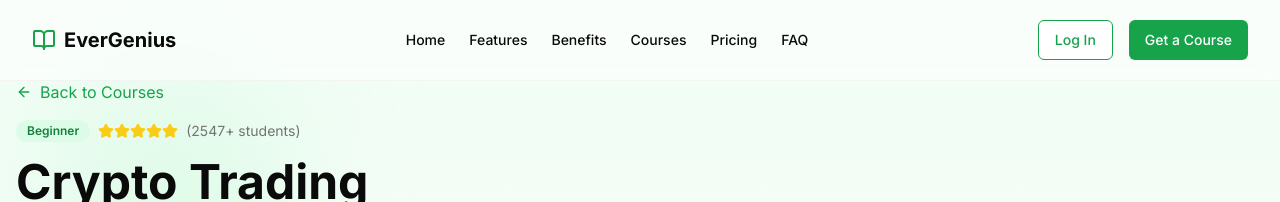
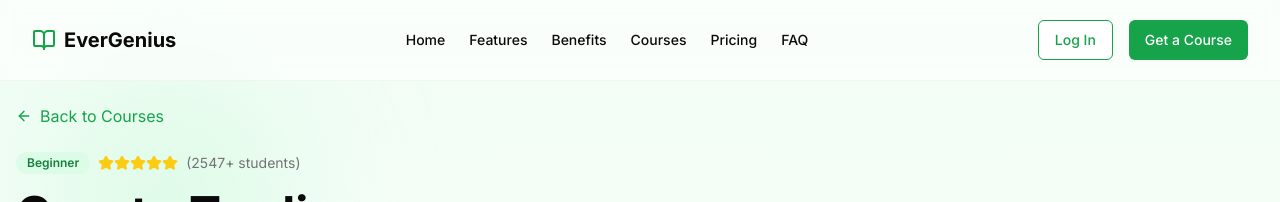
Before and after one commit to Jossyboydgenius/Evergenius, a Next.js app: page /courses/crypto-trading-fundamentals in a window 1280 px wide. Shown: the top 202 px of the page. Built offline with nearby package versions, Linux system fonts and the light colour scheme.

Commit message:
add: adjust padding and margin for back to courses link in CourseHero component

```diff
--- a/components/course/CourseHero.tsx
+++ b/components/course/CourseHero.tsx
@@ -36,10 +36,12 @@ const CourseHero = ({ course }: CourseHeroProps) => {
             transition={{ duration: 0.5 }}
             className="md:w-1/2"
           >
-            <Link href="/#courses" className="inline-flex items-center text-green-600 hover:text-green-700 mb-4">
-              <ArrowLeft className="mr-2 h-4 w-4" />
-              Back to Courses
-            </Link>
+            <div className="pt-14 md:pt-6">
+              <Link href="/#courses" className="inline-flex items-center text-green-600 hover:text-green-700 mb-6">
+                <ArrowLeft className="mr-2 h-4 w-4" />
+                Back to Courses
+              </Link>
+            </div>
 
             <div className="flex items-center gap-2 mb-4">
               <Badge className="bg-green-100 text-green-700 hover:bg-green-200">{course.level}</Badge>
```
